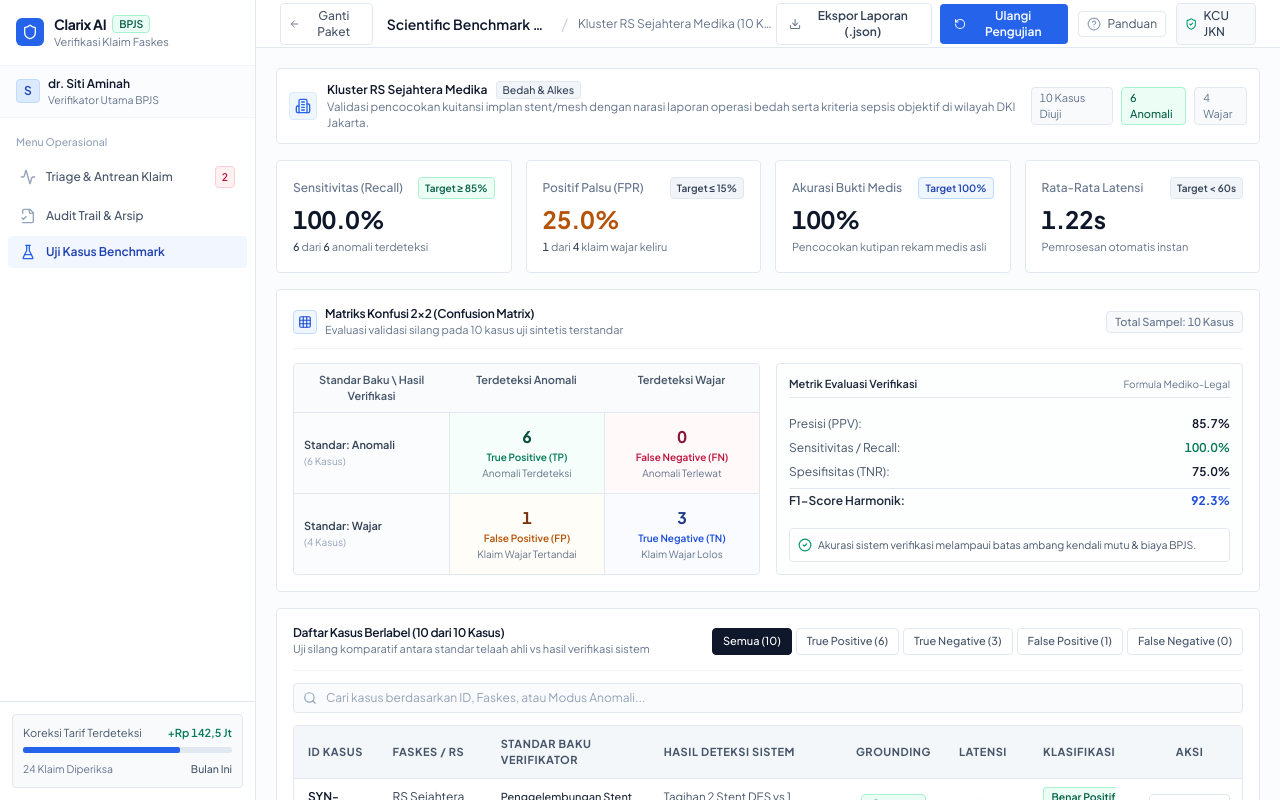
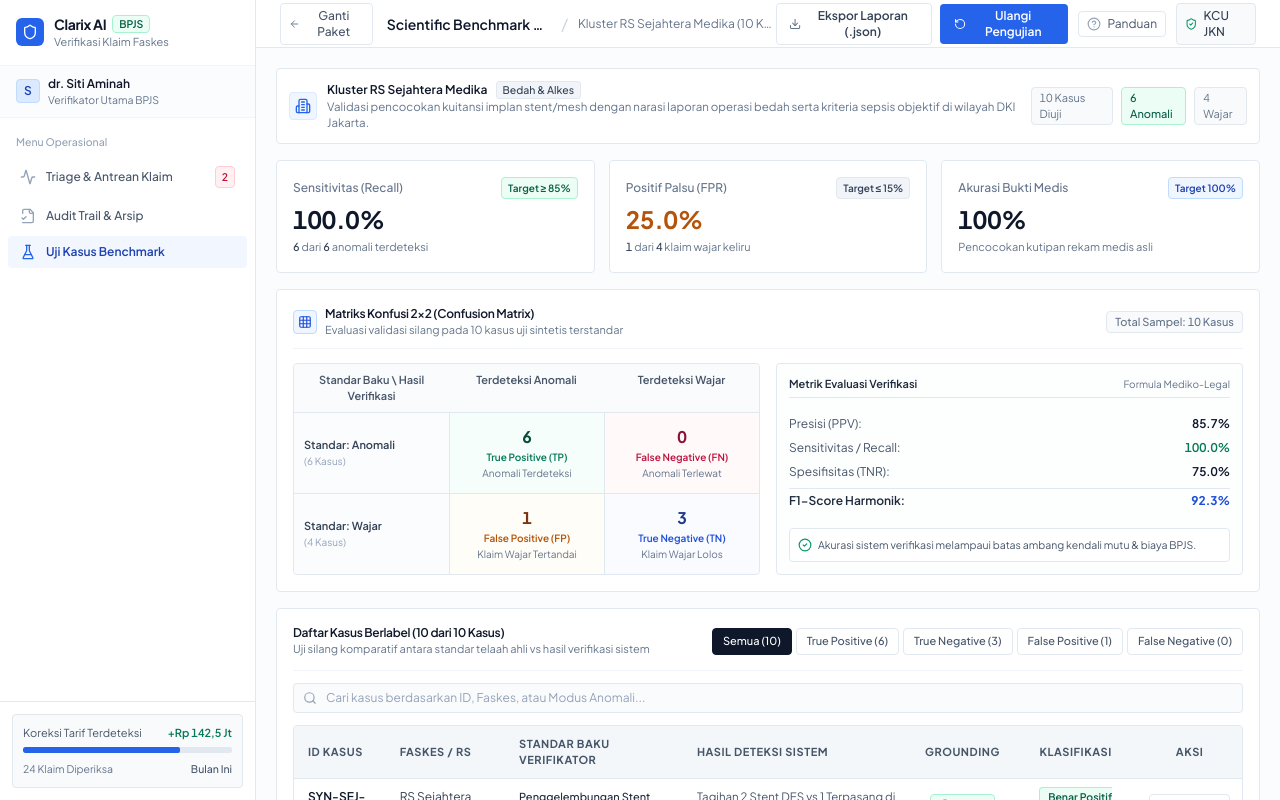
Before and after one commit to Naga-Ciputat/healthketon, a Next.js app in the folder frontend/: page /benchmark/evaluation-suite in a window 1280 px wide. Built offline with nearby package versions, Linux system fonts and the light colour scheme.

Commit message:
fix(benchmark): remove latency metric card and table column to focus on clinical accuracy

```diff
--- a/frontend/app/benchmark/evaluation-suite/page.tsx
+++ b/frontend/app/benchmark/evaluation-suite/page.tsx
@@ -99,9 +99,6 @@ function BenchmarkSuiteContent() {
   const recall = actualAnomalies > 0 ? (truePositives / actualAnomalies) * 100 : 0;
   const fpr = actualClean > 0 ? (falsePositives / actualClean) * 100 : 0;
   const verbatimRate = 100;
-  const avgLatencyMs = Math.round(
-    results.reduce((acc, r) => acc + r.processingTimeMs, 0) / (results.length || 1)
-  );
 
   // Filtered Results
   const filteredResults = useMemo(() => {
@@ -140,7 +137,6 @@ function BenchmarkSuiteContent() {
         recallRate: `${recall.toFixed(1)}%`,
         falsePositiveRate: `${fpr.toFixed(1)}%`,
         verbatimGroundingRate: `${verbatimRate}%`,
-        averageLatencyMs: avgLatencyMs,
         confusionMatrix: {
           truePositives,
           falseNegatives,
@@ -296,8 +292,8 @@ function BenchmarkSuiteContent() {
           </div>
         )}
 
-        {/* Metrik Objektif Evaluasi (4 Cards) */}
-        <div className="grid grid-cols-1 sm:grid-cols-2 lg:grid-cols-4 gap-3.5">
+        {/* Metrik Objektif Evaluasi (3 Cards: Recall, FPR, Verbatim Grounding) */}
+        <div className="grid grid-cols-1 md:grid-cols-3 gap-3.5">
           {/* Metrik 1: Recall */}
           <div className="bg-white border border-slate-200 rounded-[4px] p-4 space-y-1 shadow-2xs">
             <div className="flex items-center justify-between text-xs text-slate-500">
@@ -348,22 +344,6 @@ function BenchmarkSuiteContent() {
             </div>
             <span className="text-[11px] text-slate-500 block">
               Pencocokan kutipan rekam medis asli
-            </span>
-          </div>
-
-          {/* Metrik 4: Latensi */}
-          <div className="bg-white border border-slate-200 rounded-[4px] p-4 space-y-1 shadow-2xs">
-            <div className="flex items-center justify-between text-xs text-slate-500">
-              <span className="font-medium">Rata-Rata Latensi</span>
-              <span className="text-[10px] font-semibold text-slate-700 bg-slate-100 px-1.5 py-0.5 rounded-[4px] border border-slate-200">
-                Target &lt; 60s
-              </span>
-            </div>
-            <div className="text-2xl font-bold text-slate-900 tabular-nums">
-              {(avgLatencyMs / 1000).toFixed(2)}s
-            </div>
-            <span className="text-[11px] text-slate-500 block">
-              Pemrosesan otomatis instan
             </span>
           </div>
         </div>
@@ -436,7 +416,6 @@ function BenchmarkSuiteContent() {
                   <th className="py-2.5 px-3.5">Standar Baku Verifikator</th>
                   <th className="py-2.5 px-3.5">Hasil Deteksi Sistem</th>
                   <th className="py-2.5 px-3.5 text-center">Grounding</th>
-                  <th className="py-2.5 px-3.5 text-right">Latensi</th>
                   <th className="py-2.5 px-3.5 text-center">Klasifikasi</th>
                   <th className="py-2.5 px-3 text-center">Aksi</th>
                 </tr>
@@ -444,7 +423,7 @@ function BenchmarkSuiteContent() {
               <tbody className="divide-y divide-slate-100">
                 {filteredResults.length === 0 ? (
                   <tr>
-                    <td colSpan={8} className="py-8 text-center text-xs text-slate-400">
+                    <td colSpan={7} className="py-8 text-center text-xs text-slate-400">
                       Tidak ada kasus pengujian yang cocok dengan filter.
                     </td>
                   </tr>
@@ -476,9 +455,6 @@ function BenchmarkSuiteContent() {
                           <CheckCircle2 className="w-3 h-3 text-emerald-600" />
                           100%
                         </span>
-                      </td>
-                      <td className="px-3.5 py-2.5 text-right text-slate-600 tabular-nums">
-                        {item.processingTimeMs} ms
                       </td>
                       <td className="px-3.5 py-2.5 text-center">
                         <span
```
